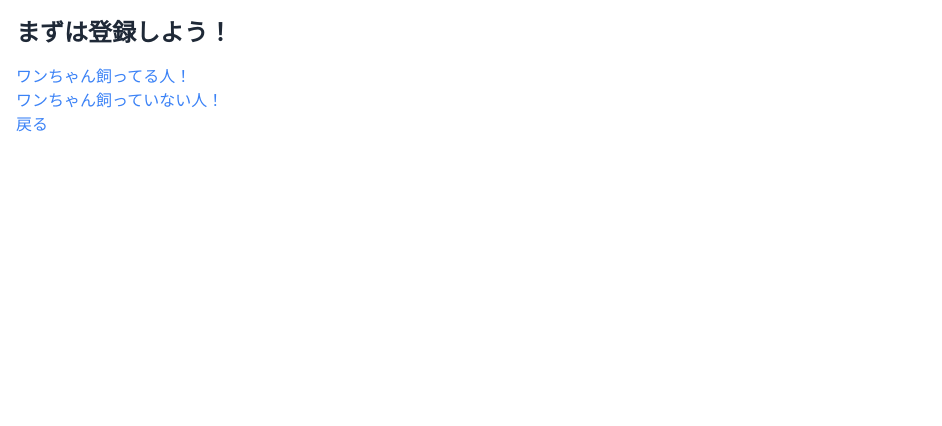
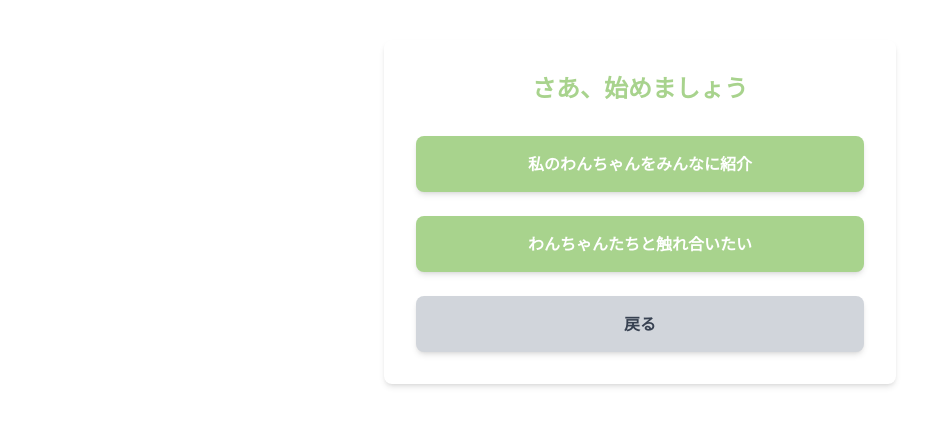
Before and after one commit to suzuyu33z/one_chance_idolv2, a Next.js app in the folder frontend/: page /new in a window 1280 px wide. Shown: the top 426 px of the page, without its empty margins (0-942 px from the left). Built offline with nearby package versions, Linux system fonts and the light colour scheme.

Commit message:
commit-(subpage)

```diff
--- a/frontend/src/app/new/page.jsx
+++ b/frontend/src/app/new/page.jsx
@@ -2,23 +2,27 @@ import Link from "next/link";
 
 export default function New() {
   return (
-    <div className="p-4">
-      <h1 className="text-2xl font-bold mb-4">まずは登録しよう！</h1>
-      <Link
-        href="/new/owner"
-        className="block text-blue-500 hover:text-blue-700"
-      >
-        ワンちゃん飼ってる人！
-      </Link>
-      <Link
-        href="/new/visitor"
-        className="block text-blue-500 hover:text-blue-700"
-      >
-        ワンちゃん飼っていない人！
-      </Link>
-      <Link href="/" className="block text-blue-500 hover:text-blue-700">
-        戻る
-      </Link>
+    <div className="max-w-lg mx-auto bg-white p-8 rounded-lg shadow-md mt-10">
+      <h1 className="text-2xl font-bold mb-8 text-center text-[#A8D38D]">
+        さあ、始めましょう
+      </h1>
+      <div className="grid gap-6">
+        <Link href="/new/owner">
+          <div className="w-full bg-[#A8D38D] text-white py-4 rounded-lg font-semibold text-center hover:bg-[#96c781] transition-colors cursor-pointer shadow-md">
+            私のわんちゃんをみんなに紹介
+          </div>
+        </Link>
+        <Link href="/new/visitor">
+          <div className="w-full bg-[#A8D38D] text-white py-4 rounded-lg font-semibold text-center hover:bg-[#96c781] transition-colors cursor-pointer shadow-md">
+            わんちゃんたちと触れ合いたい
+          </div>
+        </Link>
+        <Link href="/">
+          <div className="w-full bg-gray-300 text-gray-700 py-4 rounded-lg font-semibold text-center hover:bg-gray-400 transition-colors cursor-pointer shadow-md">
+            戻る
+          </div>
+        </Link>
+      </div>
     </div>
   );
 }
```
